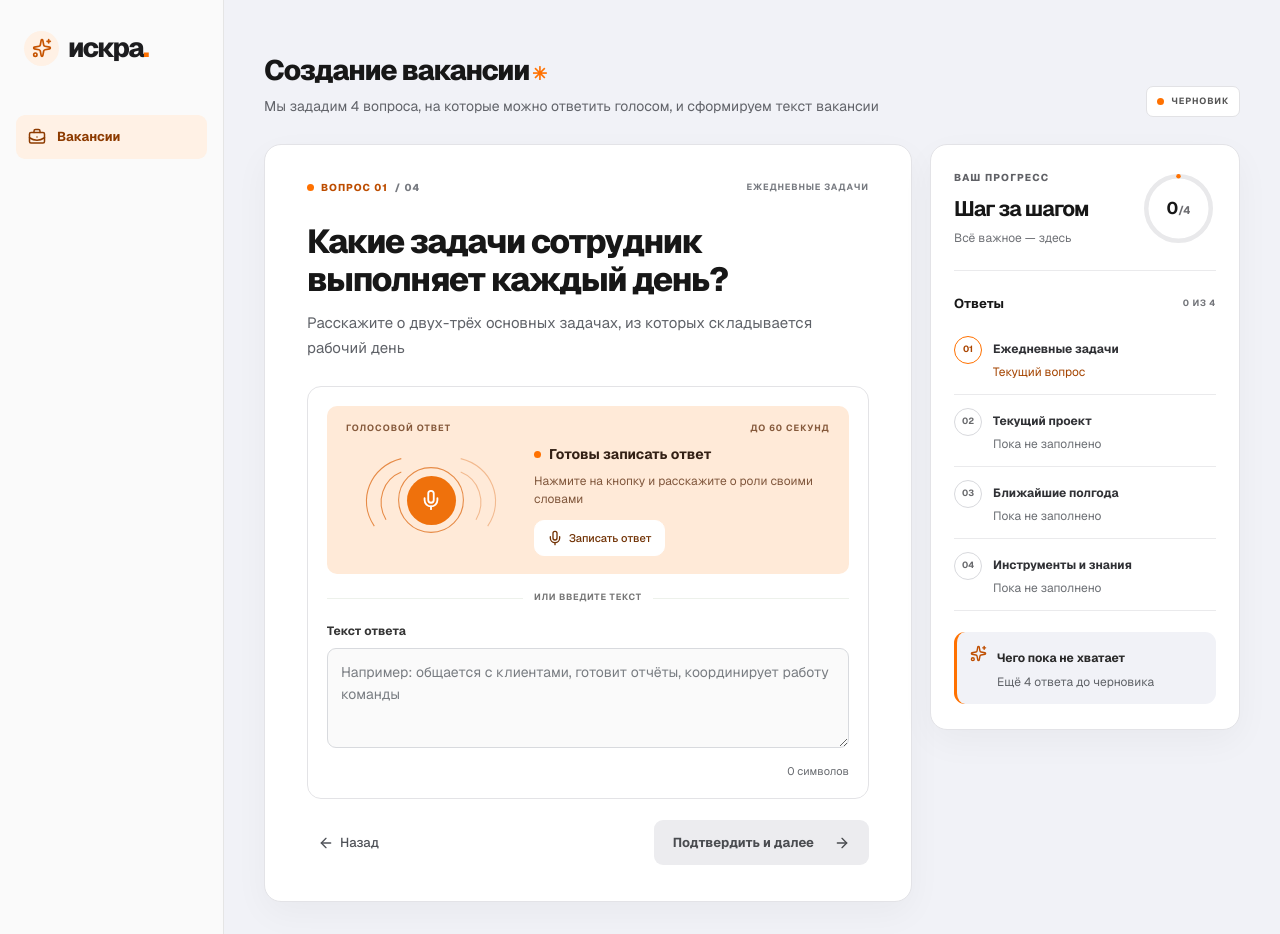
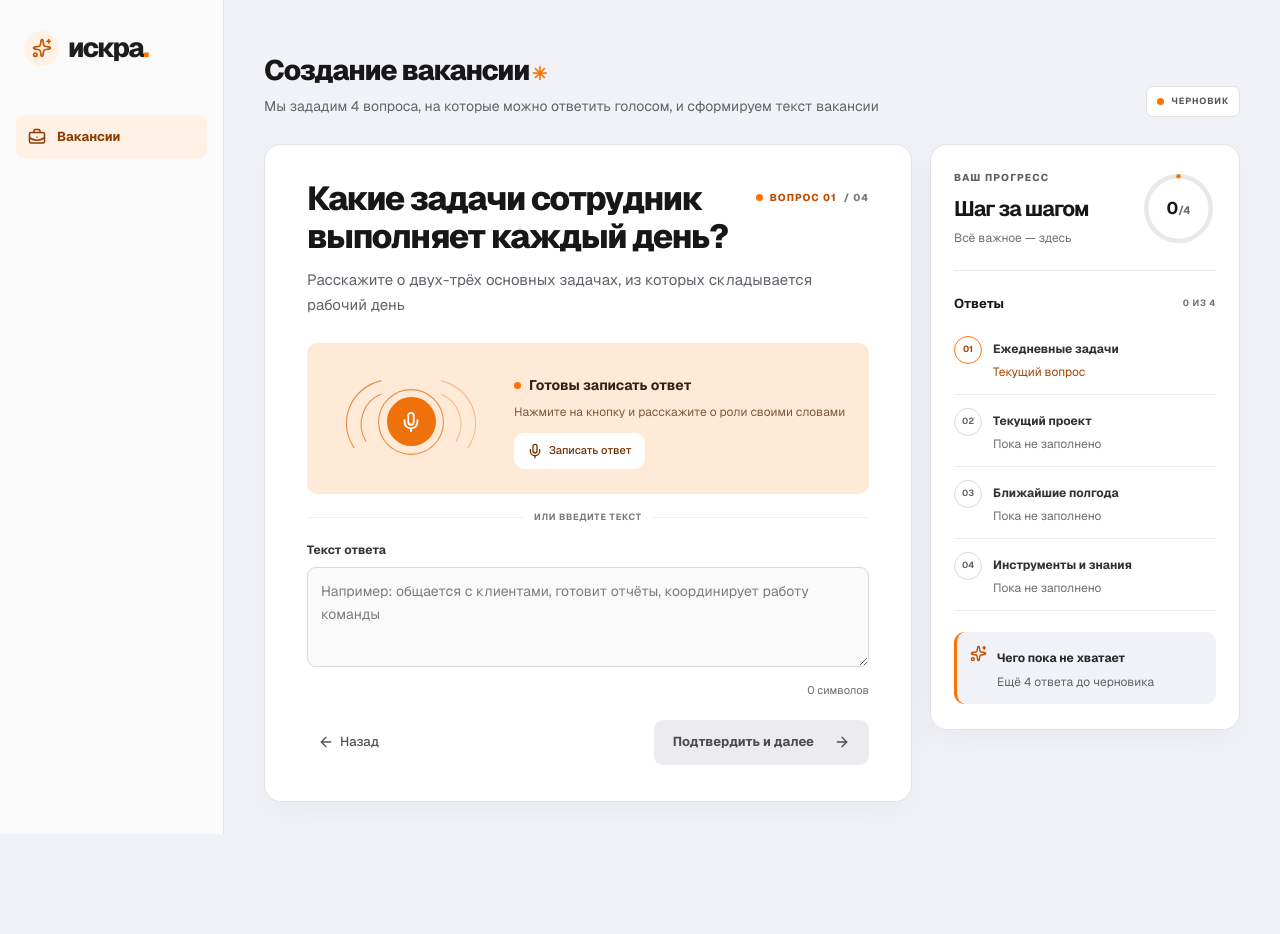
Before and after one commit to anastasiyarudomyotova/iskra, a Next.js app: page / in a window 1280 px wide. Both pictures are taken after a click on the button "Начать создание". After the commit the page ends 834 px from the top, so only its background shows below. Built offline with nearby package versions, Linux system fonts and the light colour scheme.

Commit message:
Apply targeted wizard refinements
Co-authored-by: arena-agent <297053741+arena-agent@users.noreply.github.com>

```diff
--- a/src/app/globals.css
+++ b/src/app/globals.css
@@ -255,3 +255,18 @@ body, .app-shell { background: #f1f2f7; color: #171717; }
 .processing-symbol span { background: #c94e00; }
 .answer-footer { justify-content: flex-end; }
 .voice-privacy:empty { display: none; }
+
+/* Targeted adjustments: keep the existing shell and voice component. */
+.orbit-core { background: #ff9e53; }
+.intro-steps > div { background: #f1f2f7; }
+.intro-steps > div b { color: #4c4e55; }
+.question-top { align-items: flex-start; margin-bottom: 0; }
+.question-top h2 { flex: 1; min-width: 0; }
+.question-top .question-badge { flex-shrink: 0; margin-top: 10px; white-space: nowrap; }
+.record-timer { display: inline-block; margin-top: 6px; color: #9b4200; font-size: 11px; font-weight: 700; font-variant-numeric: tabular-nums; }
+.main-panel { min-height: 0; }
+@media (max-width: 380px) {
+  .question-top { gap: 8px; }
+  .question-top h2 { font-size: clamp(20px, 6.5vw, 25px); }
+  .question-top .question-badge { font-size: 9px; margin-top: 7px; }
+}
--- a/src/app/page.tsx
+++ b/src/app/page.tsx
@@ -128,22 +128,20 @@ export default function Home() {
                 <div className="intro-orbit" aria-hidden="true"><span className="orbit-line one"/><span className="orbit-line two"/><span className="orbit-core"><Sparkles size={38} strokeWidth={1.4}/></span><span className="orbit-star">✳</span></div>
                 <h2>Хорошая вакансия<br/><em>начинается с разговора</em></h2>
                 <p className="intro-lead">Расскажите о задачах и проектах будущего сотрудника. Искра поможет собрать ваши ответы в черновик вакансии</p>
-                <div className="intro-steps"><div><span hidden>01</span><p><b>Ответьте на 4 вопроса</b></p></div><div><span hidden>02</span><p><b>Отвечайте голосом или текстом</b></p></div></div>
+                <div className="intro-steps"><div><span hidden>02</span><p><b>Голосом, в формате реального интервью — с разбором ответов</b></p></div></div>
                 <Button className="action-primary" onClick={() => setScreen("wizard")}>Начать создание <ArrowRight/></Button>
                 <p className="intro-privacy" hidden></p>
               </div> : screen === "wizard" ? <div className="question-screen">
-                <div className="question-top"><div className="question-badge"><span/> ВОПРОС {String(step + 1).padStart(2, "0")} <span className="badge-muted">/ 04</span></div><span className="question-category">{["ЕЖЕДНЕВНЫЕ ЗАДАЧИ", "ТЕКУЩИЙ ПРОЕКТ", "БЛИЖАЙШИЕ ПОЛГОДА", "ИНСТРУМЕНТЫ И ЗНАНИЯ"][step]}</span></div>
-                <h2 key={step}>{questions[step].title}</h2><p className="question-hint">{questions[step].hint}</p>
-                <div className="input-panel">
+                <div className="question-top"><h2 key={step}>{questions[step].title}</h2><div className="question-badge"><span/> ВОПРОС {String(step + 1).padStart(2, "0")} <span className="badge-muted">/ 04</span></div></div>
+                <p className="question-hint">{questions[step].hint}</p>
                   <div className="input-heading" hidden><div className="input-icon"><AudioLines size={20}/></div><div><h3></h3><p></p></div><span className="input-label">ГОЛОС ИЛИ ТЕКСТ</span></div>
                   <div className={`voice-box ${status === "recording" ? "voice-active" : status === "transcribing" ? "voice-processing" : ""}`}>
-                    <div className="voice-topline"><span>ГОЛОСОВОЙ ОТВЕТ</span><span>{status === "recording" ? `00:${String(elapsed).padStart(2, "0")} / 01:00` : "ДО 60 СЕКУНД"}</span></div>
                     <div className="voice-body">
                       <div className="signal-art" aria-hidden="true">
                         <svg className="signal-arcs" viewBox="0 0 180 120" fill="none"><path d="M27 89C7 60 23 22 57 14"/><path d="M153 89c20-29 4-67-30-75"/><path d="M40 82C28 61 37 37 57 29"/><path d="M140 82c12-21 3-45-17-53"/><circle cx="90" cy="60" r="36"/></svg>
                         {status === "recording" ? <div className="waveform"><span/><span/><span/><span/><span/><span/><span/><span/><span/><span/><span/></div> : status === "transcribing" ? <div className="processing-symbol"><span/><span/><span/></div> : <div className="signal-center">{notice.includes("Текст готов") || notice.startsWith("Проверьте слова") ? <Check size={23}/> : <Mic size={22}/>}</div>}
                       </div>
-                      <div className="voice-copy"><div className="voice-status" role="status" aria-live="polite"><span className="voice-indicator"/><b>{status === "recording" ? "Идёт запись" : status === "transcribing" ? "Расшифровываем запись" : notice.includes("Текст готов") || notice.startsWith("Проверьте слова") ? "Расшифровка готова" : voiceError && message ? "Не удалось обработать запись" : "Готовы записать ответ"}</b></div><p>{status === "recording" ? "Говорите свободно — мы вас слушаем" : status === "transcribing" ? "Превращаем ваши слова в текст. Это может занять немного времени" : notice.includes("Текст готов") || notice.startsWith("Проверьте слова") ? "Проверьте текст ниже и при необходимости измените его" : "Нажмите на кнопку и расскажите о роли своими словами"}</p>
+                      <div className="voice-copy"><div className="voice-status" role="status" aria-live="polite"><span className="voice-indicator"/><b>{status === "recording" ? "Идёт запись" : status === "transcribing" ? "Расшифровываем запись" : notice.includes("Текст готов") || notice.startsWith("Проверьте слова") ? "Расшифровка готова" : voiceError && message ? "Не удалось обработать запись" : "Готовы записать ответ"}</b></div>{status === "recording" && <span className="record-timer" aria-label={`Длительность записи: ${elapsed} секунд`}>{`00:${String(elapsed).padStart(2, "0")} / 01:00`}</span>}<p>{status === "recording" ? "Говорите свободно — мы вас слушаем" : status === "transcribing" ? "Превращаем ваши слова в текст. Это может занять немного времени" : notice.includes("Текст готов") || notice.startsWith("Проверьте слова") ? "Проверьте текст ниже и при необходимости измените его" : "Нажмите на кнопку и расскажите о роли своими словами"}</p>
                         <div className="voice-actions"><Button variant="outline" className="voice-button" disabled={status === "transcribing" || status === "generating"} onClick={() => status === "recording" ? stopRecording() : void startRecording()}>{status === "recording" ? <><Square size={16}/> Завершить запись</> : <><Mic size={16}/> {voiceError && message ? "Попробовать снова" : "Записать ответ"}</>}</Button>{status === "recording" && <Button variant="ghost" className="cancel-button" onClick={() => stopRecording(true)}>Отменить</Button>}</div>
                       </div>
                     </div>
@@ -153,7 +151,6 @@ export default function Home() {
                   <label className="text-label" htmlFor="answer">{notice && !message ? "Текст ответа · можно редактировать" : "Текст ответа"}</label>
                   <textarea id="answer" aria-invalid={!!answerError} aria-describedby={answerError ? "answer-error" : undefined} value={answers[step]} onChange={e => changeAnswer(e.target.value)} placeholder={questions[step].example} disabled={status !== "idle"}/>
                   <div className="answer-footer"><span id="answer-hint" hidden></span><span>{answers[step].length} символов</span></div>
-                </div>
                 {answerError && <div id="answer-error" className="feedback error" role="alert"><CircleAlert size={17}/>{answerError}</div>}
                 {message && <div className="feedback error" role="alert"><CircleAlert size={17}/><span>{message}</span></div>}
                 {notice && <div className="feedback success" role="status"><CheckCircle2 size={17}/>{notice}</div>}
```
Also changed, not shown: 12 other files (tests, documents, lock files or other folders).
